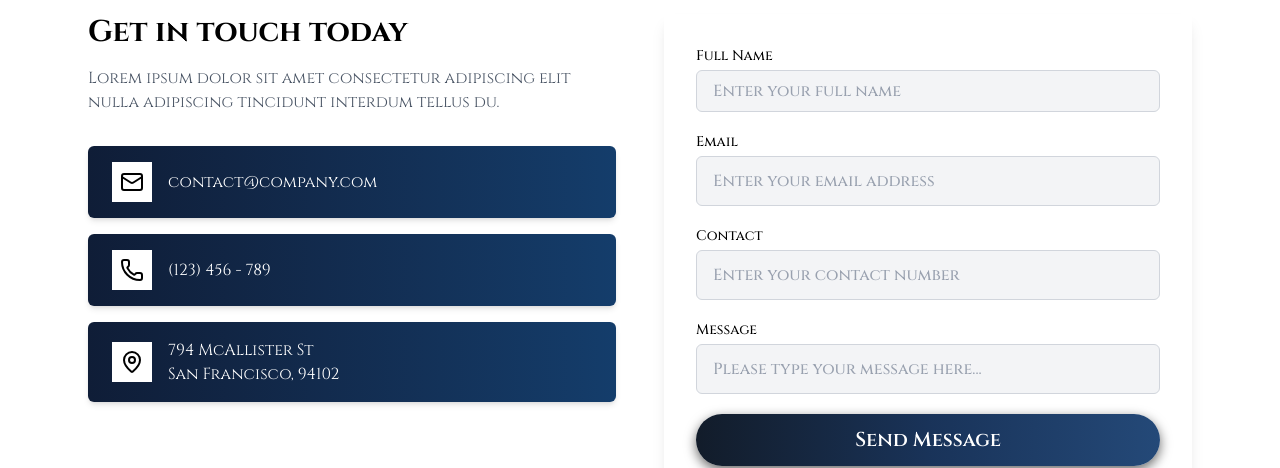
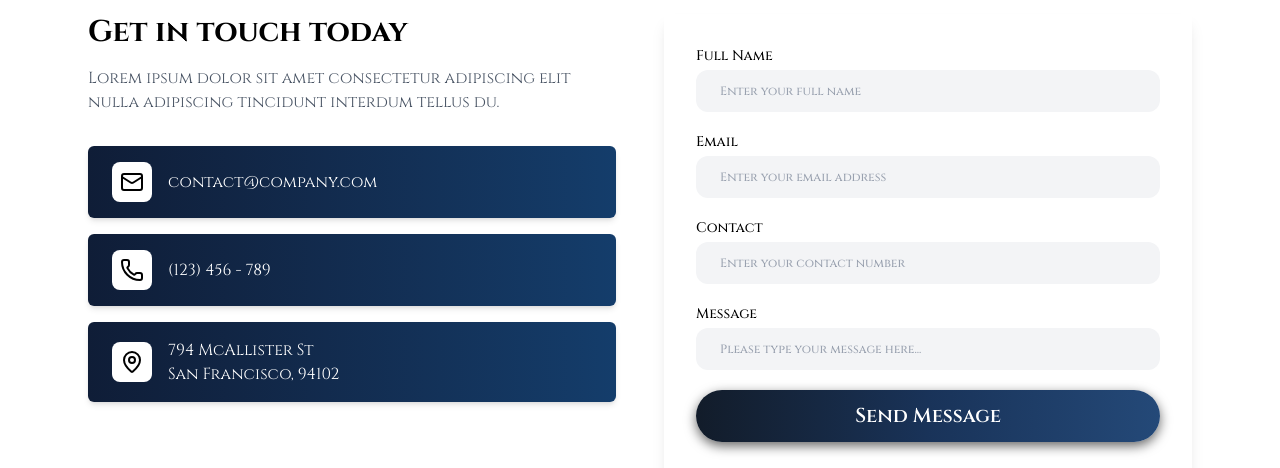
Before and after one commit to walkabout-collection/3d-coin-frontend, a Next.js app: page /contact-us in a window 1280 px wide. Shown: the part 386-854 px from the top of the page. Built offline with nearby package versions, Linux system fonts and the light colour scheme.

Commit message:
fix(input): update label text styles in contact us Form

```diff
--- a/src/components/contact/index.tsx
+++ b/src/components/contact/index.tsx
@@ -82,7 +82,7 @@ export default function Contact() {
                 rel="noopener noreferrer"
                 className="flex items-center rounded-md space-x-4 bg-gradient-to-r from-[#0F1D37] to-[#143D6B] text-white px-6 py-4 shadow-md hover:opacity-90 transition"
               >
-                <div className="flex items-center justify-center bg-white p-2">
+                <div className="flex items-center justify-center bg-white rounded-lg p-2">
                   {iconMap[item.icon as keyof typeof iconMap]}
                 </div>
                 <div className="whitespace-pre-line">{item.value}</div>
@@ -103,7 +103,8 @@ export default function Contact() {
                 {...register("fullName")}
                 type="text"
                 placeholder="Enter your full name"
-                className="w-full border border-gray-300   "
+                 className='border-none py-3 px-6 rounded-xl text-[12px]'
+                bg='bg-gray-100 '
               />
               {errors.fullName && (
                 <p className="text-red-500 text-sm mt-1">
@@ -119,8 +120,8 @@ export default function Contact() {
                 {...register("email")}
                 type="email"
                 placeholder="Enter your email address"
-                className="w-full border border-gray-300 px-4 py-3   "
-              />
+                className='border-none py-3 px-6 rounded-xl text-[12px]'
+                bg='bg-gray-100 '              />
               {errors.email && (
                 <p className="text-red-500 text-sm mt-1">
                   {errors.email.message}
@@ -135,7 +136,8 @@ export default function Contact() {
                 {...register("contact")}
                 type="text"
                 placeholder="Enter your contact number"
-                className="w-full border border-gray-300 px-4 py-3   "
+                className='border-none py-3 px-6 rounded-xl text-[12px]'
+                bg='bg-gray-100 '
               />
               {errors.contact && (
                 <p className="text-red-500 text-sm mt-1">
@@ -151,8 +153,8 @@ export default function Contact() {
                 {...register("message")}
                 rows={4}
                 placeholder="Please type your message here..."
-                className="w-full border border-gray-300 px-4 py-3   "
-              />
+                className='border-none py-3 px-6 rounded-xl text-[12px]'
+                 bg='bg-gray-100 '              />
               {errors.message && (
                 <p className="text-red-500 text-sm mt-1">
                   {errors.message.message}
```
